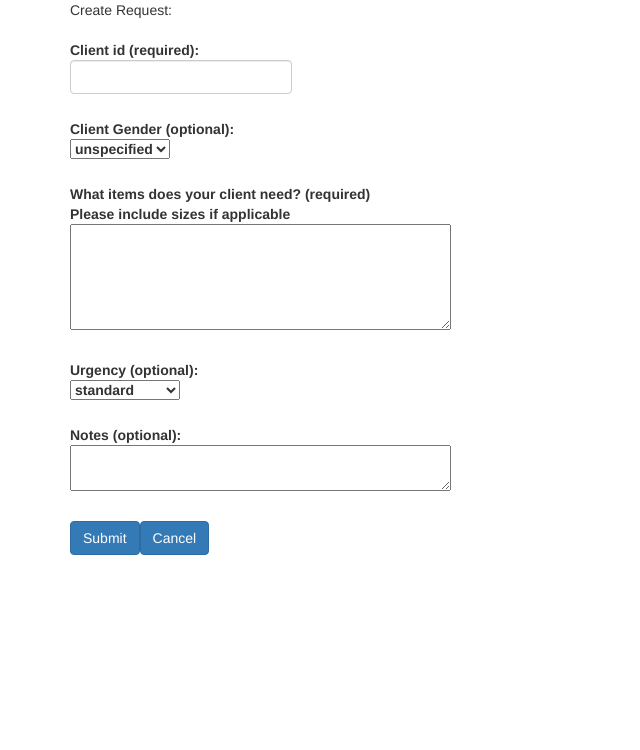
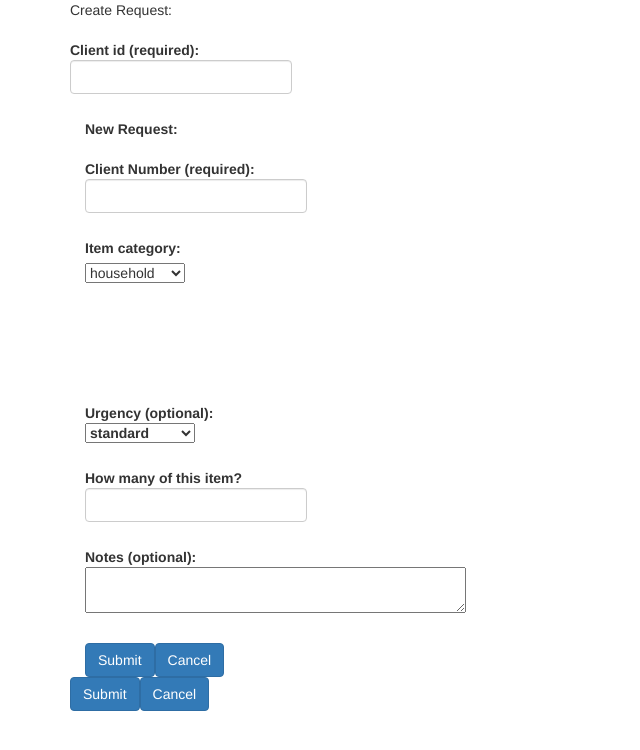
Before and after one commit to eabehr/simplify, a React (Create React App) app in the folder client/: page /request in a window 1280 px wide. Shown: the top 750 px of the page, without its empty margins (0-640 px from the left). Built offline with nearby package versions, Linux system fonts and the light colour scheme.

Commit message:
Place item request component within component for full request page, so that it can be used on a per item basis to build up a total request

```diff
--- a/client/src/components/CreateRequest.js
+++ b/client/src/components/CreateRequest.js
@@ -1,6 +1,7 @@
   import React, { Component } from "react";
   import {Link} from "react-router-dom";
   import RequestService from "./RequestService";
+  import ItemRequest from "./ItemRequest";
 
   /**
    * Define the form for creating a Request for items for a client
@@ -40,41 +41,8 @@
               </label>
               <br/><br/>
 
-              <label>
-                  Client Gender (optional):
-                  <br/>
-                  <select name="gender" onChange={this.handleFormChange}>
-                      <option value="unspecified">unspecified</option>
-                      <option value="male">male</option>
-                      <option value="female">female</option>
-                      <option value="nonbinary">nonbinary</option>
-                  </select>
-              </label>
-              <br/><br/>
 
-              <label>
-                  What items does your client need? (required)<br/>
-                  Please include sizes if applicable<br/>
-                  <textarea required name="items" value={this.state.value} onChange={this.handleFormChange} cols="40" rows="5"/>
-              </label>
-              <br/><br/>
-
-              <label>
-                  Urgency (optional):
-                  <br/>
-                  <select name="urgency" onChange={this.handleFormChange}>
-                      <option value="standard">standard</option>
-                      <option value="urgent">urgent</option>
-                      <option value="life-changing">life-changing</option>
-                  </select>
-              </label>
-              <br/><br/>
-
-              <label>
-                  Notes (optional): <br/>
-                  <textarea name="notes" value={this.state.value} onChange={this.handleFormChange} cols="40" rows="2"/>
-              </label>
-              <br/><br/>
+                < ItemRequest />
 
               <input type="submit" value="Submit" className="btn btn-primary"/>
               <Link to={"/"} className="btn btn-primary">Cancel</Link>
--- a/client/src/components/CreateItemRequest.js
+++ b/client/src/components/ItemRequest.js
@@ -6,7 +6,7 @@ import ItemOptionGenerator from "./items/ItemOptionGenerator";
 /**
  * Define the form for creating a Request for items for a client
  */
-class CreateItemRequest extends Component {
+class ItemRequest extends Component {
     constructor(props) {
         super(props);
         this.state = {
@@ -227,7 +227,7 @@ class CreateItemRequest extends Component {
     }
 }
 
-export default CreateItemRequest;
+export default ItemRequest;
 
 /**
  * TODO
--- a/client/src/index.js
+++ b/client/src/index.js
@@ -4,7 +4,7 @@
 
     import App from './App';
     import CreateRequest from './components/CreateRequest';
-    import CreateItemRequest from './components/CreateItemRequest';
+    import ItemRequest from './components/ItemRequest';
     import RequestList from './components/RequestList';
     import RequestDetail from './components/RequestDetail';
 
@@ -17,7 +17,7 @@
             <Route exact path='/' component={App} />
             {/* Route to create a new request */}
             <Route path='/request' component={CreateRequest} />
-            <Route path='/request-items' component={CreateItemRequest} />
+            <Route path='/request-items' component={ItemRequest} />
 
             {/* Route to view request list */}
             <Route path='/request-list' component={RequestList} />
```
